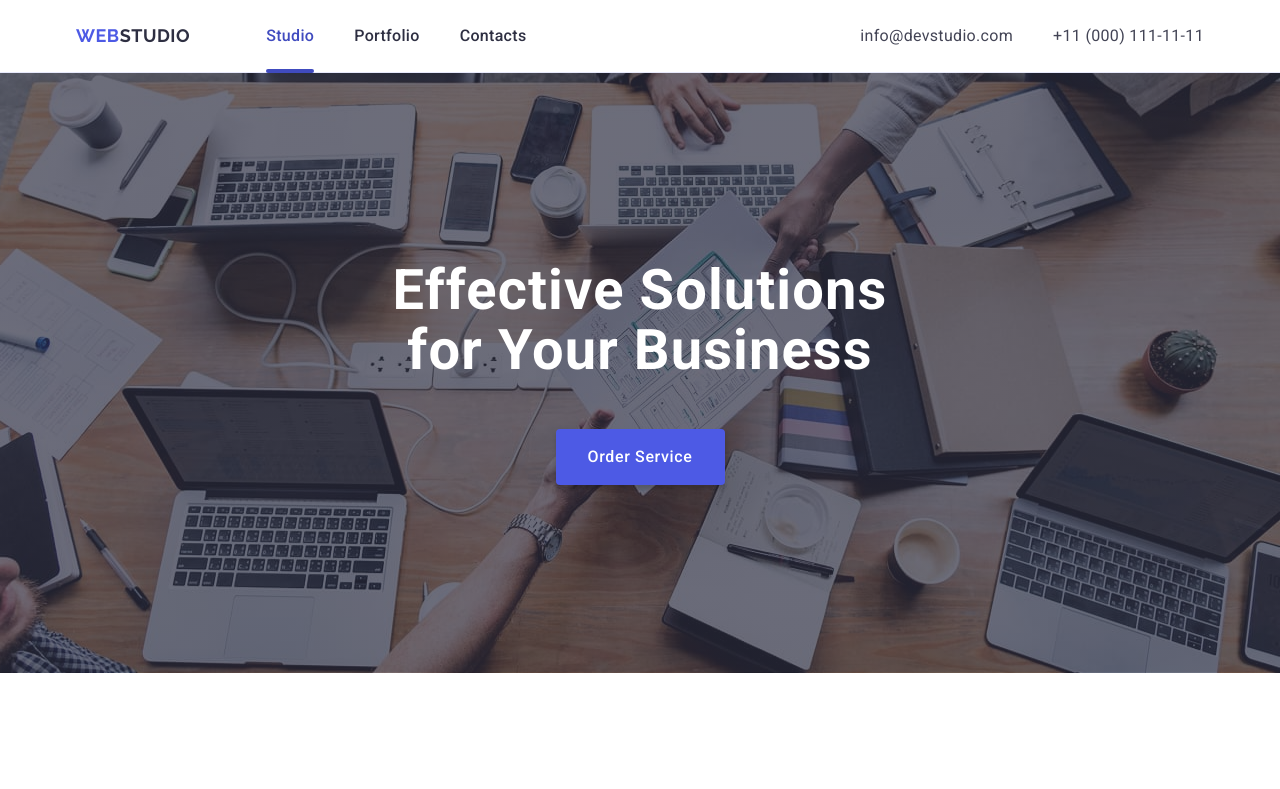
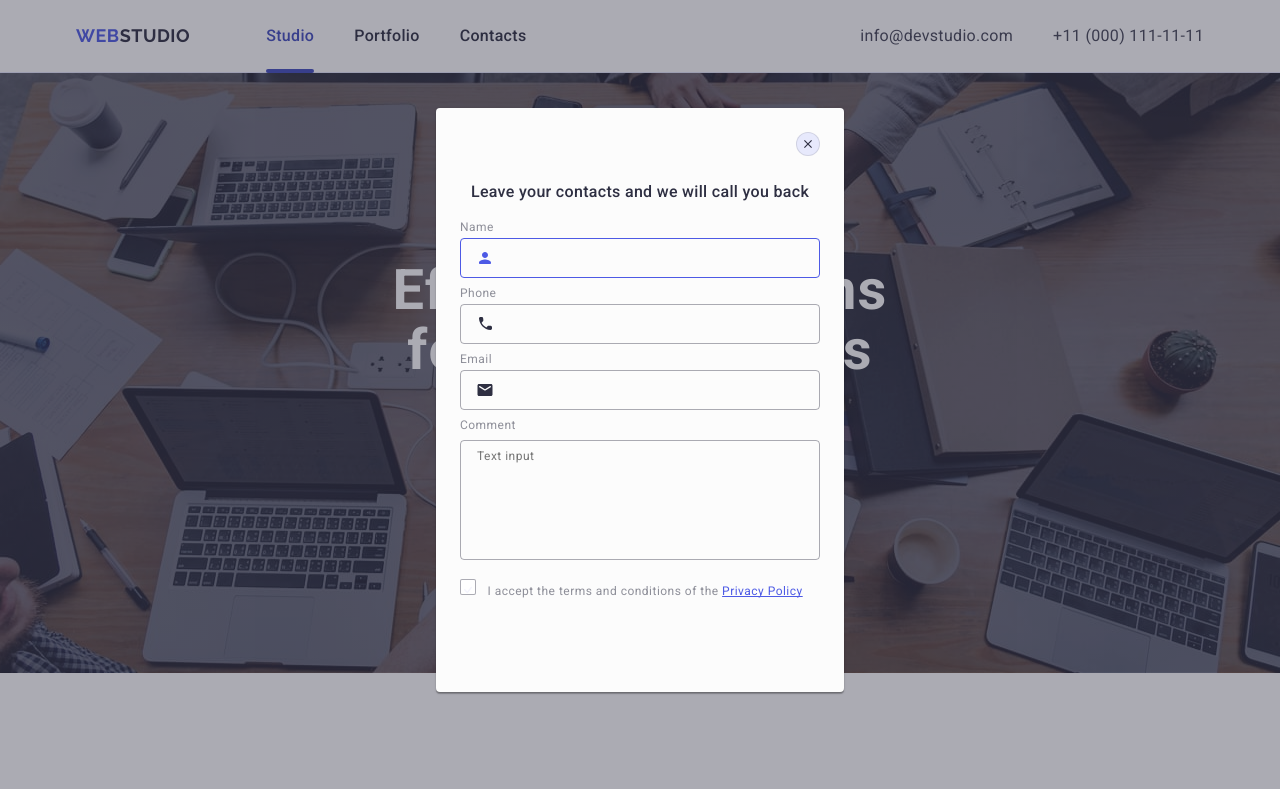
Before and after one commit to schastlivchik-ai/goit-markup-hw-05, a plain HTML site: page index.html in a window 1280 px wide. Shown: the top 789 px of the page. Drawn offline with nearby package versions, Linux system fonts and the light colour scheme.

Commit message:
correct modal form

```diff
--- a/css/styles.css
+++ b/css/styles.css
@@ -515,7 +515,7 @@ a:focus {
   box-shadow: 0 1px 1px 0 rgba(0, 0, 0, 0.14), 0 1px 3px 0 rgba(0, 0, 0, 0.12), 0 2px 1px 0 rgba(0, 0, 0, 0.2);
   border-radius: 4px;
   transform: translate(-50%, -50%);
-  padding: 24px;
+  padding: 72px 24px 24px 24px;
   transition: transform 250ms cubic-bezier(0.4, 0, 0.2, 1);
 }
 
@@ -525,7 +525,6 @@ a:focus {
   border-radius: 50%;
   background-color: #e7e9fc;
   border: 1px solid rgba(0, 0, 0, 0.1);
-  padding: 72px 24px 24px 24px;
   display: flex;
   align-items: center;
   justify-content: center;
@@ -534,6 +533,9 @@ a:focus {
   right: 24px;
   transition: background-color 250ms cubic-bezier(0.4, 0, 0.2, 1), border 250ms cubic-bezier(0.4, 0, 0.2, 1);
   cursor: pointer;
+  width: 24px;
+  height: 24px;
+  padding: 0;
 
 }
 
@@ -543,8 +545,8 @@ a:focus {
   border: none;
 }
 
-.modal-close-btn:hover .modal-icon,
-.modal-close-btn:focus .modal-icon {
+.modal-close-btn:hover>.modal-icon,
+.modal-close-btn:focus>.modal-icon {
   fill: #fff
 }
 
@@ -552,7 +554,6 @@ a:focus {
   fill: #2e2f42;
   transition: fill 250ms cubic-bezier(0.4, 0, 0.2, 1);
   position: absolute;
-  left: 16px;
   top: 50%;
   transform: translateY(-50%);
 }
@@ -577,6 +578,7 @@ a:focus {
   line-height: 1.16667;
   letter-spacing: 0.04em;
   color: #8e8f99;
+  margin-bottom: 8px;
 }
 
 .modal-label {
@@ -590,23 +592,33 @@ a:focus {
 
 .user-form {
   position: relative;
+  width: 100%;
+}
+
+.container>.modal-icon {
+  left: 16px;
 }
 
 .modal-form .container {
-
+  width: 100%;
   margin-top: 4px;
   display: flex;
   align-items: center;
   justify-content: flex-start;
-  padding: 0 16px;
+  padding: 0;
   margin-bottom: 8px;
+  position: relative;
+}
+
+.comment-area {
+  margin-bottom: 16px;
 }
 
 .modal-input:focus {
   border-color: #4d5ae5;
 }
 
-.modal-input:focus>.modal-icon {
+.modal-input:focus+.modal-icon {
   fill: #4d5ae5;
 }
 
@@ -634,11 +646,14 @@ a:focus {
   border-radius: 4px;
   font-weight: 400;
   font-size: 12px;
-  line-height: 1.16667;
+  line-height: 1.17;
   letter-spacing: 0.04em;
-  outline: none;
+  outline: transparent;
   padding: 8px 16px;
   transition: border-color 250ms cubic-bezier(0.4, 0, 0.2, 1);
+  color: rgba(46, 47, 66, 0.4);
+  background-color: transparent;
+  resize: none;
 }
 
 .modal-textarea:focus {
--- a/index.html
+++ b/index.html
@@ -455,7 +455,7 @@
         <div class="subscribe-container">
           <p class="text">Subscribe</p>
           <form class="footer-form">
-            <label class="subscribe-label" for="subscribe"
+            <label name="subscribe" class="subscribe-label" for="subscribe"
               ><input
                 class="subscribe-input"
                 type="email"
@@ -473,7 +473,7 @@
       </div>
     </footer>
     <!--Backdrop section-->
-    <div class="backdrop">
+    <div class="backdrop is-open">
       <div class="modal">
         <button class="modal-close-btn" type="button">
           <svg class="modal-icon" width="8" height="8">
@@ -485,7 +485,13 @@
           <div class="user-form">
             <label for="user-name" class="modal-label">Name</label>
             <div class="container">
-              <input type="text" class="modal-input" id="user-name" autofocus />
+              <input
+                name="user-name"
+                type="text"
+                class="modal-input"
+                id="user-name"
+                autofocus
+              />
               <svg class="modal-icon" width="18" height="24">
                 <use href="./images/icons.svg#icon-user"></use>
               </svg>
@@ -503,24 +509,23 @@
           <div class="user-form">
             <label for="user-email" class="modal-label">Email</label>
             <div class="container">
+              <input type="email" class="modal-input" id="user-email" />
               <svg class="modal-icon" width="18" height="24">
                 <use href="./images/icons.svg#icon-email"></use>
               </svg>
-              <input type="email" class="modal-input" id="user-email" />
             </div>
           </div>
-          <div class="user-form">
+          <div class="user-form comment-area">
             <label for="user-comment" class="modal-label">Comment</label>
             <textarea
               class="modal-textarea"
-              name="comment"
+              name="user-comment"
               rows="6"
               placeholder="Text input"
               id="user-comment"
             ></textarea>
           </div>
-        </form>
-        <div class="container">
+          <div class="user-form">
             <input class="visually-hidden" type="checkbox" />
             <label class="policy-label">
               <span class="checkbox-span"
@@ -532,6 +537,7 @@
               <a class="checkbox-link"> Privacy Policy </a>
             </label>
           </div>
+        </form>
       </div>
     </div>
   </body>
```
Lines whose indentation alone changed are shown as unchanged.
